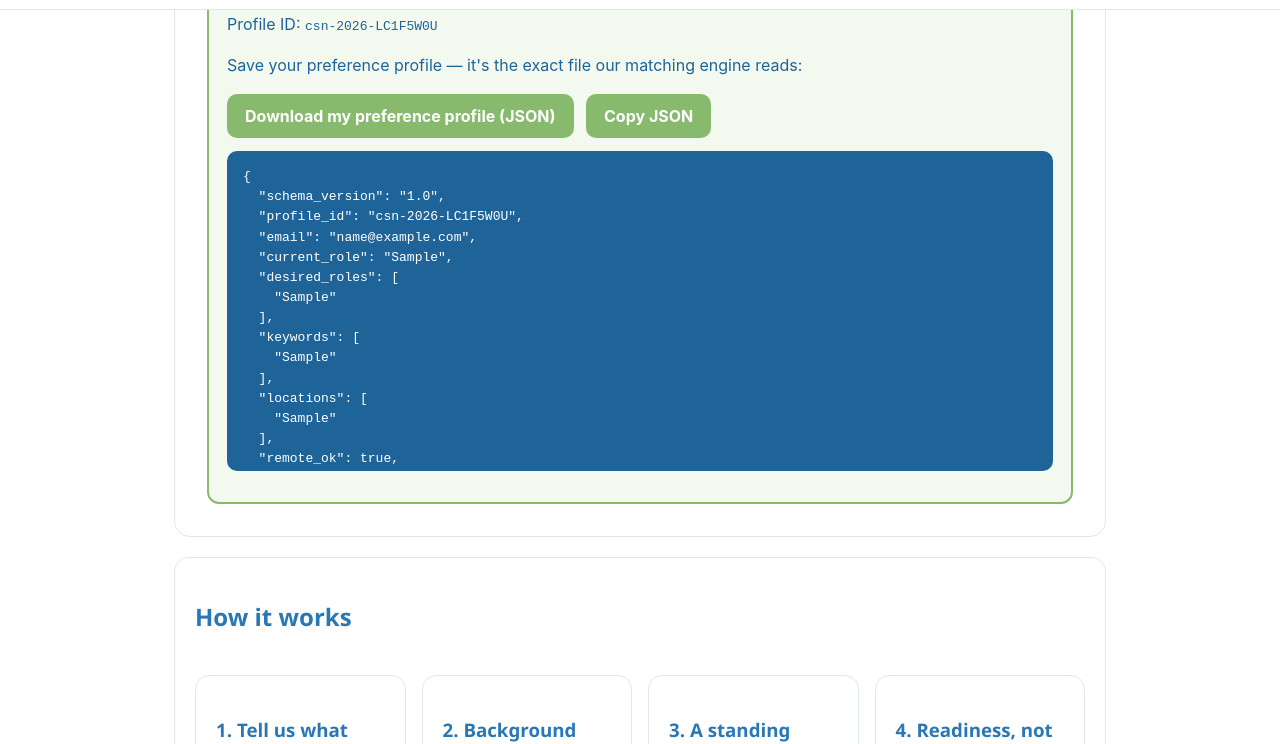
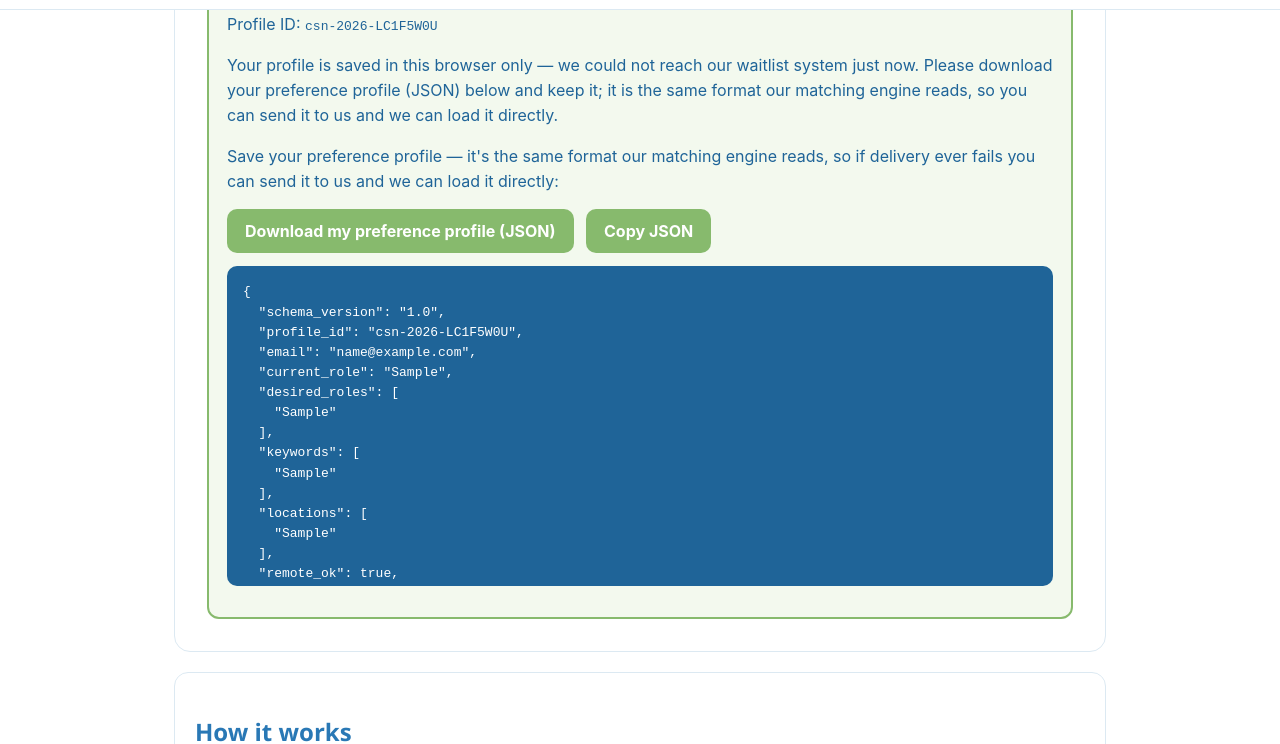
Before and after one commit to Elapy/office-one-job-insurance, a plain HTML site: page index.html in a window 1280 px wide. Both pictures are taken after typing "name@example.com", "Sample", "Sample", "Sample", "Sample", "Sample" into the empty fields and a click on the button "Join the waitlist". Shown: the part 1697-2441 px from the top of the page. Drawn offline with Linux system fonts and the light colour scheme; no server answers.

Commit message:
Fallback intake delivery: profiles delivered to the shared intake backend (localStorage fallback kept, honest delivery status), CSP connect-src

```diff
--- a/app.js
+++ b/app.js
@@ -4,8 +4,39 @@
 // devtools, and the downloaded profile is consumed by the matching engine,
 // so out-of-schema values (unknown pay units, negative pay, empty required
 // fields, unbounded strings) must never reach the stored profile.
+// ---- Intake delivery (VENTURE-INTAKE-DELIVERY-1) ----------------------
+// Waitlist profiles are delivered to the shared Office One intake
+// backend, which stores them durably and writes them into the matching
+// engine's profiles directory as engine inputs. localStorage remains
+// the offline fallback. PRODUCTION GATE: INTAKE_API_BASE points at the
+// reserved https://intake.invalid host until the intake service is
+// hosted (a signup/deploy step) — set window.INTAKE_API_BASE (or this
+// constant) to the hosted base URL in the same pass that updates
+// connect-src in index.html. While delivery is unreachable the visitor
+// is TOLD their profile is saved in this browser only — never a silent
+// loss: the localStorage copy is written BEFORE delivery is attempted.
+const INTAKE_API_BASE=(typeof window!=='undefined'&&window.INTAKE_API_BASE)||'https://intake.invalid';
+function deliverProfile(profile){
+ const ctl=(typeof AbortController!=='undefined')?new AbortController():null;
+ const timer=ctl?setTimeout(()=>ctl.abort(),6000):null;
+ return fetch(INTAKE_API_BASE+'/api/intake/fallback',{method:'POST',headers:{'Content-Type':'application/json'},body:JSON.stringify(profile),signal:ctl?ctl.signal:undefined})
+  .then(r=>{if(timer)clearTimeout(timer);return r.ok})
+  .catch(()=>{if(timer)clearTimeout(timer);return false});
+}
 const MAX_ITEM=100, MAX_ITEMS=50, MAX_FIELD=500;
 const split = v => { const out=[]; const seen=new Set(); for(const s of (v||"").toString().split(",").map(x=>x.trim().slice(0,MAX_ITEM)).filter(Boolean)){ if(!seen.has(s)){ seen.add(s); out.push(s); if(out.length>=MAX_ITEMS) break; } } return out; };
+// Locations are "City, ST" entries (the form's own example is
+// "Ventura, CA, Camarillo, CA"): a plain comma split mangles each entry
+// into a city fragment and a bare state fragment the engine then tries
+// to match as standalone locations. Split on semicolons/newlines when
+// present; otherwise split on commas and re-join a trailing state-code
+// fragment (e.g. "CA") to the entry before it.
+const splitLocations = v => { const raw=(v||"").toString(); const out=[]; const seen=new Set();
+ const push=s=>{ s=s.trim().slice(0,MAX_ITEM); if(s&&!seen.has(s)){ seen.add(s); out.push(s); } };
+ if(/[;\n]/.test(raw)){ raw.split(/[;\n]+/).forEach(push); }
+ else { const parts=raw.split(",").map(x=>x.trim()).filter(Boolean);
+  for(const p of parts){ if(/^[A-Za-z]{2}$/.test(p)&&out.length){ const merged=out[out.length-1]+", "+p.toUpperCase(); seen.delete(out[out.length-1]); out[out.length-1]=merged.slice(0,MAX_ITEM); seen.add(out[out.length-1]); } else push(p); if(out.length>=MAX_ITEMS) break; } }
+ return out.slice(0,MAX_ITEMS); };
 const clean = v => (v||"").toString().trim().slice(0,MAX_FIELD);
 const $ = s => document.querySelector(s);
 function randSuffix(n){ try{ const a=new Uint8Array(n); crypto.getRandomValues(a); return [...a].map(b=>'0123456789ABCDEFGHIJKLMNOPQRSTUVWXYZ'[b%36]).join(''); }catch(e){ let s=''; while(s.length<n) s+=Math.random().toString(36).slice(2).toUpperCase().replace(/[^A-Z0-9]/g,''); return s.slice(0,n); } }
@@ -42,7 +73,7 @@ document.getElementById("intake").addEventListener("submit", e=>{
     current_role: clean(f.get("current_role")),
     desired_roles: desiredRoles,
     keywords: split(f.get("keywords")),
-    locations: split(f.get("locations")),
+    locations: splitLocations(f.get("locations")),
     remote_ok: !!f.get("remote_ok"),
     pay_floor:{ amount: amount, unit: unit, currency:"USD" },
     industries: split(f.get("industries")),
@@ -55,6 +86,13 @@ document.getElementById("intake").addEventListener("submit", e=>{
   try{ localStorage.setItem("csn-profile", JSON.stringify(profile)); }catch(err){}
   try{ localStorage.setItem("csn-waitlist-email", profile.email); }catch(err){}
   show(profile);
+  const statusEl=document.getElementById("delivery-status");
+  if(statusEl) statusEl.textContent="Sending your profile to Fallback…";
+  deliverProfile(profile).then(ok=>{ if(!statusEl) return;
+   statusEl.textContent=ok
+    ? "Received by Fallback — your profile has been delivered to our matching engine."
+    : "Your profile is saved in this browser only — we could not reach our waitlist system just now. Please download your preference profile (JSON) below and keep it; it is the same format our matching engine reads, so you can send it to us and we can load it directly.";
+  });
 });
 function show(p){
   if(!isValidProfile(p)) return;
--- a/index.html
+++ b/index.html
@@ -1,6 +1,6 @@
 <!doctype html>
 <html lang="en"><head><meta charset="utf-8"><meta name="viewport" content="width=device-width,initial-scale=1">
-<meta http-equiv="Content-Security-Policy" content="default-src 'self'; script-src 'self'; style-src 'self' https://fonts.googleapis.com; font-src 'self' https://fonts.gstatic.com; img-src 'self' data:; object-src 'none'; base-uri 'self'">
+<meta http-equiv="Content-Security-Policy" content="default-src 'self'; script-src 'self'; connect-src 'self' https://intake.invalid; style-src 'self' https://fonts.googleapis.com; font-src 'self' https://fonts.gstatic.com; img-src 'self' data:; object-src 'none'; base-uri 'self'">
 <meta name="referrer" content="strict-origin-when-cross-origin">
 <title>Fallback — Your next job, already lined up.</title>
 <meta name="description" content="Fallback keeps a matched shortlist of real job openings warm in the background, matched to what you actually want. A job-matching and readiness waitlist — not insurance.">
@@ -34,7 +34,8 @@
 <div id="confirmation" hidden>
 <h3>You're on the list <span class="tick">✓</span></h3>
 <p>Profile ID: <code id="profile-id"></code></p>
-<p>Save your preference profile — it's the exact file our matching engine reads:</p>
+<p id="delivery-status">Sending your profile to Fallback…</p>
+<p>Save your preference profile — it's the same format our matching engine reads, so if delivery ever fails you can send it to us and we can load it directly:</p>
 <button id="download">Download my preference profile (JSON)</button>
 <button id="copy">Copy JSON</button>
 <pre id="preview"></pre>
@@ -52,7 +53,7 @@
 <details><summary>Is this insurance?</summary><p>No. There is no policy, no coverage, no payout, and no income replacement. It's a matching and readiness service, currently a waitlist.</p></details>
 <details><summary>Does joining guarantee a job?</summary><p>No. It gives you a head start: a profile, ongoing matching when we launch, and a standing shortlist of real listings that fit what you said you want.</p></details>
 <details><summary>What does it cost?</summary><p>The waitlist is free. Any future paid subscription pricing will be announced before launch — nothing is charged now.</p></details>
-<details><summary>Where does my data go?</summary><p>On this static demo site, your profile is stored only in your own browser and in the JSON file you download. No server receives it from this page.</p></details>
+<details><summary>Where does my data go?</summary><p>Your profile is delivered to Fallback so our matching engine can work on it, and is also stored in your own browser and in the JSON file you download. If delivery cannot be completed, the confirmation above tells you it was saved in this browser only.</p></details>
 </section>
 </main>
 <footer><p>Fallback — a career readiness and job-matching service. Not insurance. No coverage, payouts, or income replacement are offered or implied.</p></footer>
```
